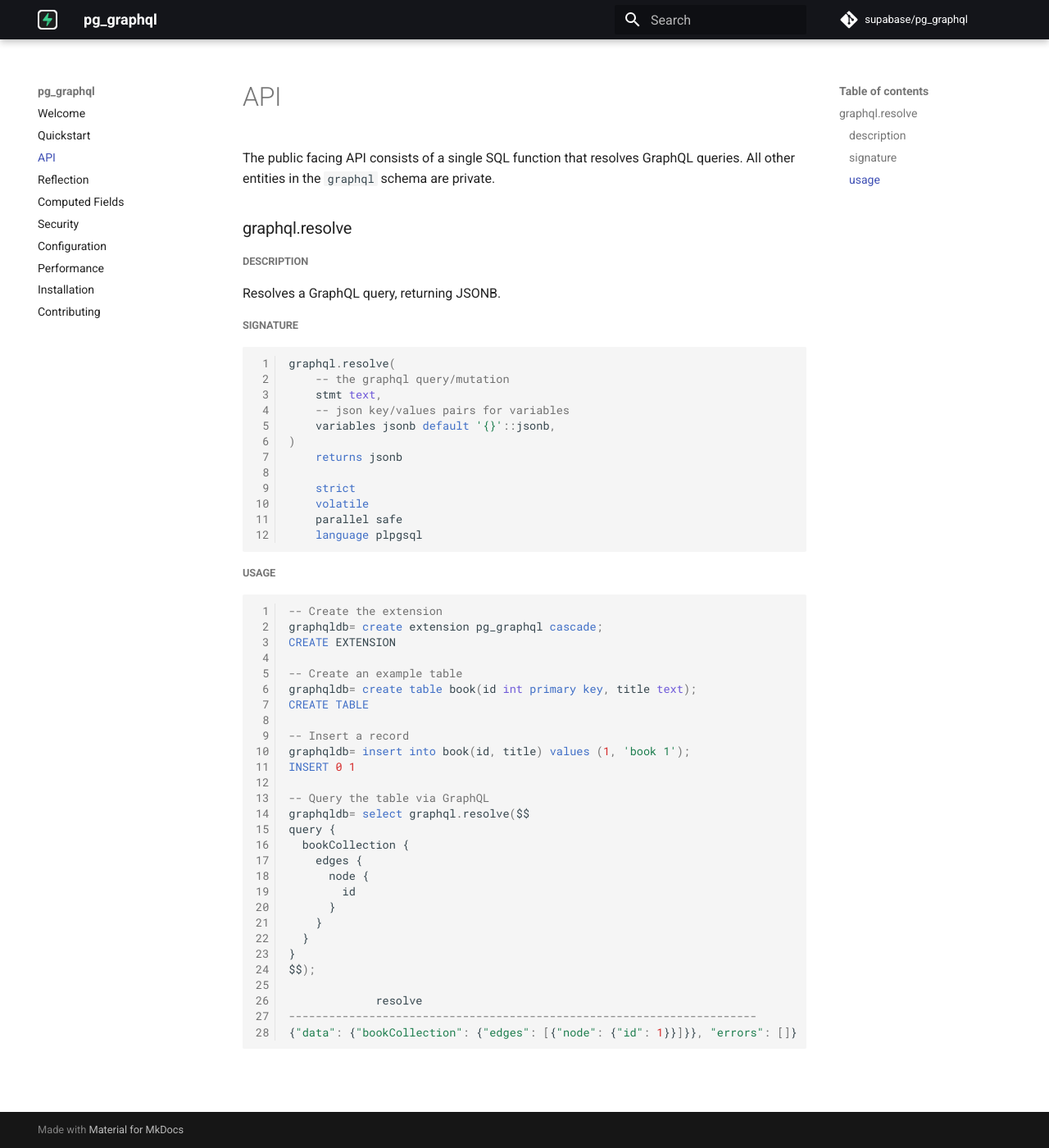
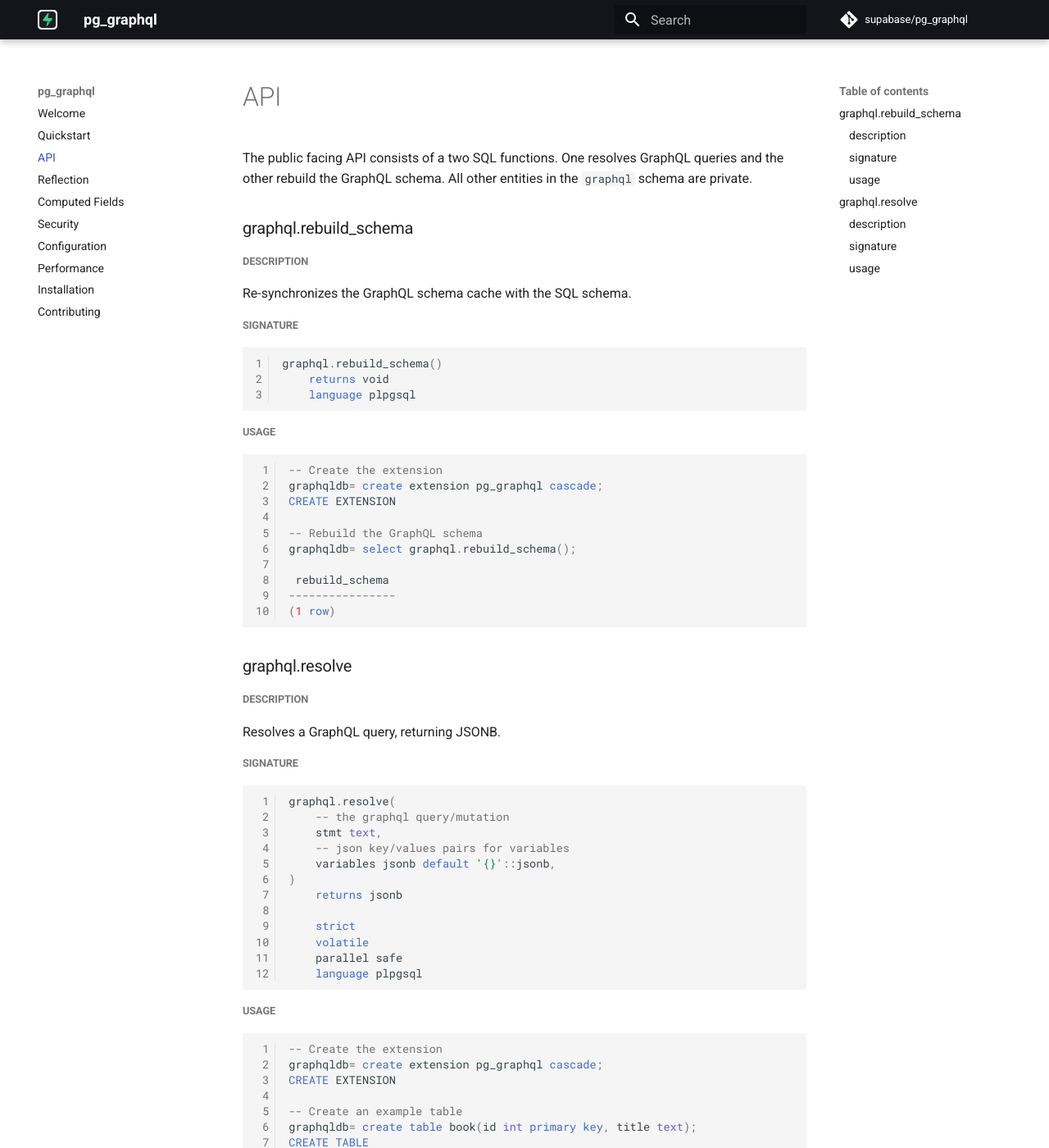
Before and after one commit to supabase/pg_graphql, an MkDocs documentation site: the page built from docs/api.md, in a window 1280 px wide and 1400 px high. Shown: the whole window at 82% size. Built offline with MkDocs 1.6.1 and Material for MkDocs 9.7.7, drawn with Linux system fonts in a browser that asks for light colours; comment, search, counter and statistics services are not loaded; some of the changed text lies outside the part shown.

Commit message:
require manual calls to graphql.rebuild_schema()

````diff
--- a/docs/api.md
+++ b/docs/api.md
@@ -1,4 +1,31 @@
-The public facing API consists of a single SQL function that resolves GraphQL queries. All other entities in the `graphql` schema are private.
+The public facing API consists of a two SQL functions. One resolves GraphQL queries and the other rebuild the GraphQL schema. All other entities in the `graphql` schema are private.
+
+
+### graphql.rebuild_schema
+
+##### description
+Re-synchronizes the GraphQL schema cache with the SQL schema.
+
+##### signature
+```sql
+graphql.rebuild_schema()
+    returns void
+    language plpgsql
+```
+
+##### usage
+```sql
+-- Create the extension
+graphqldb= create extension pg_graphql cascade;
+CREATE EXTENSION
+
+-- Rebuild the GraphQL schema
+graphqldb= select graphql.rebuild_schema();
+
+ rebuild_schema
+----------------
+(1 row)
+```
 
 ### graphql.resolve
 
@@ -32,6 +59,13 @@
 graphqldb= create table book(id int primary key, title text);
 CREATE TABLE
 
+-- Rebuild the GraphQL schema
+graphqldb= select graphql.rebuild_schema();
+
+ rebuild_schema
+----------------
+(1 row)
+
 -- Insert a record
 graphqldb= insert into book(id, title) values (1, 'book 1');
 INSERT 0 1
````
Also changed, not shown: docs/contributing.md (+6 -0 lines), 4 other files.
